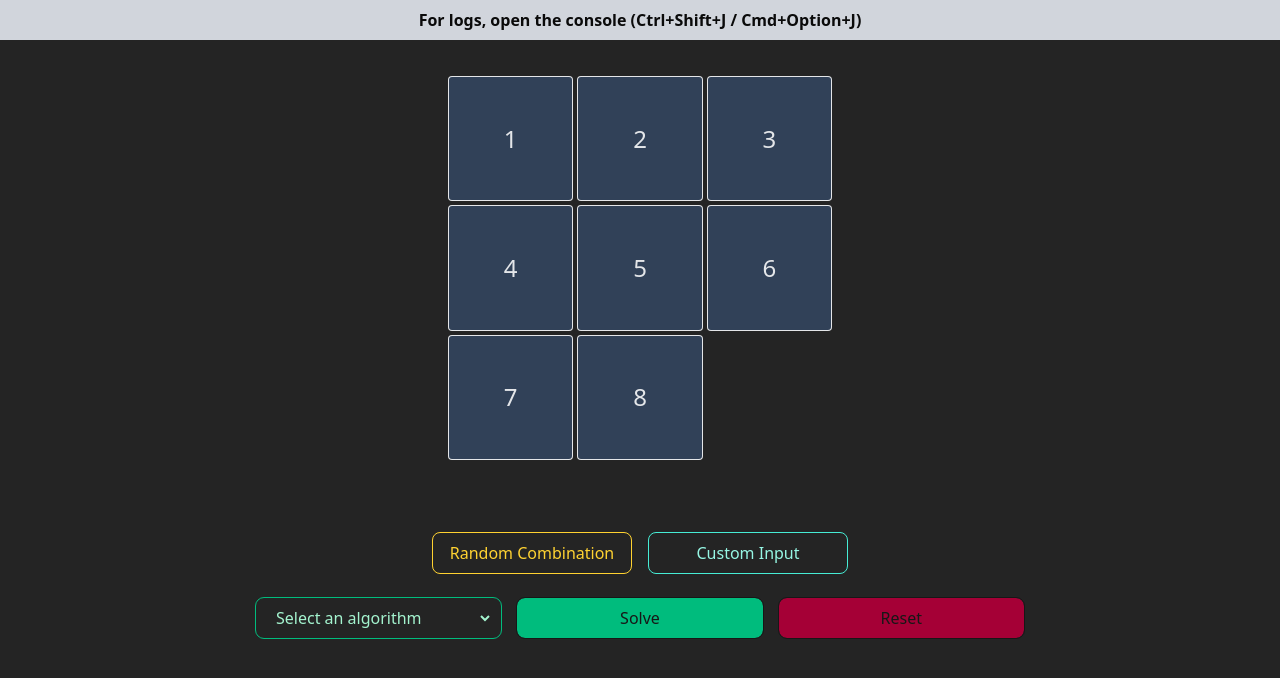
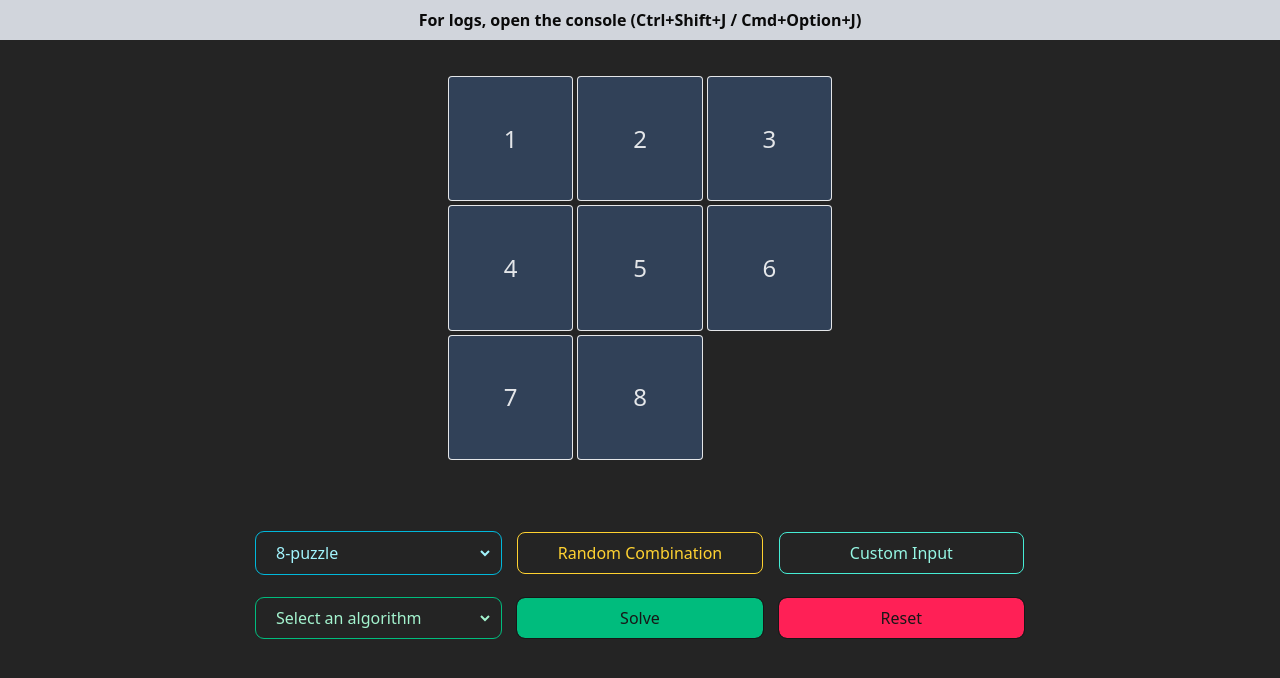
Before and after one commit to ucrboi/cs205_project01, a React (Vite) app: page / in a window 1280 px wide. Shown: the top 678 px of the page. Built offline with nearby package versions, Linux system fonts and the light colour scheme.

Commit message:
Add size controls

```diff
--- a/src/App.tsx
+++ b/src/App.tsx
@@ -1,15 +1,20 @@
-import { useState } from "react";
+import { useEffect, useState } from "react";
 import Board from "./components/Board";
 import ControlPanel from "./components/ControlPanel";
 import BoardInput from "./components/BoardInput";
 
-const finalState = [1, 2, 3, 4, 5, 6, 7, 8, -1];
-
 function App() {
-  const [boardState, setBoardState] = useState(finalState);
+  const [boardState, setBoardState] = useState<number[]>([]);
   const [initialState, setInitialState] = useState(boardState);
   const [isEditing, setIsEditing] = useState(false);
   const [isSolving, setIsSolving] = useState(false);
+  const [size, setSize] = useState(9);
+
+  useEffect(() => {
+    const goalState = Array.from({ length: size - 1 }, (_, i) => i + 1);
+    goalState.push(-1);
+    setBoardState([...goalState]);
+  }, [size]);
 
   return (
     <div className="w-screen min-h-screen p-5 md:px-[20%] flex flex-col gap-y-4">
@@ -41,6 +46,8 @@ function App() {
         setIsEditing={setIsEditing}
         isSolving={isSolving}
         setIsSolving={setIsSolving}
+        size={size}
+        setSize={setSize}
       />
     </div>
   );
--- a/src/components/Board.tsx
+++ b/src/components/Board.tsx
@@ -13,17 +13,15 @@ const spring = {
 };
 
 function Board({ n, boardState }: BoardProps) {
-  const [boardSize, setBoardSize] = useState<number>(n);
+  const [colLength, setColLength] = useState<string>("");
 
   useEffect(() => {
-    setBoardSize(n);
+    setColLength(`grid-cols-${n}`);
   }, [n]);
 
   return (
     <div
-      className={`grid ${
-        boardSize === 3 ? "grid-cols-3" : "grid-cols-4"
-      } gap-1 w-[50vw] md:w-[30vw]  aspect-square mx-auto mb-14`}
+      className={`grid ${colLength} gap-1 w-[50vw] md:w-[30vw]  aspect-square mx-auto mb-14`}
     >
       {boardState.map((t) => {
         if (t === -1) {
--- a/src/components/BoardInput.tsx
+++ b/src/components/BoardInput.tsx
@@ -16,12 +16,12 @@ function BoardInput({
   setInitialState,
   setIsEditing,
 }: BoardInputProps) {
-  const [boardSize, setBoardSize] = useState<number>(n);
+  const [colLength, setColLength] = useState<string>("");
   const [inputs, setInputs] = useState<string[]>(Array(n * n).fill(""));
   const [error, setError] = useState<string>("");
 
   useEffect(() => {
-    setBoardSize(n);
+    setColLength(`grid-cols-${n}`);
     setInputs(boardState.map((s) => `${s}`));
     setError("");
   }, [n, boardState]);
@@ -70,11 +70,7 @@ function BoardInput({
 
   return (
     <div className="flex flex-col items-center space-y-4">
-      <div
-        className={`grid ${
-          boardSize === 3 ? "grid-cols-3" : "grid-cols-4"
-        } gap-1 w-[50vw] aspect-square mx-auto`}
-      >
+      <div className={`grid ${colLength} gap-1 w-[50vw] aspect-square mx-auto`}>
         {inputs.map((value, i) => (
           <input
             key={i}
--- a/src/components/ControlPanel.tsx
+++ b/src/components/ControlPanel.tsx
@@ -16,6 +16,8 @@ interface ControlPanelProps {
   setIsEditing: Dispatch<SetStateAction<boolean>>;
   isSolving: boolean;
   setIsSolving: Dispatch<SetStateAction<boolean>>;
+  size: number;
+  setSize: Dispatch<SetStateAction<number>>;
 }
 
 function ControlPanel({
@@ -28,6 +30,8 @@ function ControlPanel({
   setIsEditing,
   isSolving,
   setIsSolving,
+  size,
+  setSize,
 }: ControlPanelProps) {
   const algRef = useRef<HTMLSelectElement>(null);
 
@@ -74,9 +78,21 @@ function ControlPanel({
 
   return (
     <form className="flex flex-col gap-6">
-      <div className="flex gap-4 w-full justify-center">
+      <div className="grid grid-cols-3 gap-4 w-full justify-center">
+        <select
+          className="col-span-1 outline outline-cyan-500 text-cyan-200 disabled:outline-gray-500 disabled:text-gray-500 disabled:cursor-not-allowed border-x-8 border-transparent rounded-lg p-2"
+          onChange={(e) => {
+            if (e.target.value) {
+              setSize(Number(e.target.value));
+            }
+          }}
+        >
+          <option value={9}>8-puzzle</option>
+          <option value={16}>15-puzzle</option>
+          <option value={25}>24-puzzle</option>
+        </select>
         <button
-          className="p-2 rounded-lg w-50 cursor-pointer border text-amber-300 border-amber-300 disabled:border-gray-500 disabled:text-gray-500 disabled:cursor-not-allowed"
+          className="p-2 rounded-lg cursor-pointer border text-amber-300 border-amber-300 disabled:border-gray-500 disabled:text-gray-500 disabled:cursor-not-allowed"
           onClick={(e) => {
             e.preventDefault();
             const arr = randomOrderGenerator(n);
@@ -89,7 +105,7 @@ function ControlPanel({
         </button>
         {!isEditing && (
           <button
-            className="p-2 rounded-lg w-50 cursor-pointer border border-teal-300 disabled:border-gray-500 disabled:text-gray-500 disabled:cursor-not-allowed text-teal-200"
+            className="p-2 rounded-lg cursor-pointer border border-teal-300 disabled:border-gray-500 disabled:text-gray-500 disabled:cursor-not-allowed text-teal-200"
             onClick={(e) => {
               e.preventDefault();
               setIsEditing(!isEditing);
@@ -103,7 +119,7 @@ function ControlPanel({
       <div className="grid grid-cols-3 gap-4">
         <select
           className="col-span-1 outline outline-emerald-500 text-emerald-200 disabled:outline-gray-500 disabled:text-gray-500 disabled:cursor-not-allowed border-x-8 border-transparent rounded-lg p-2"
-          disabled={isSolving}
+          disabled={size !== 9 || isSolving}
           ref={algRef}
         >
           <option value="">Select an algorithm</option>
@@ -113,7 +129,7 @@ function ControlPanel({
         </select>
         <button
           className="outline rounded-lg bg-emerald-500 text-neutral-900 cursor-pointer disabled:bg-emerald-800 disabled:cursor-not-allowed"
-          disabled={isSolving}
+          disabled={size !== 9 || isSolving}
           onClick={(e) => {
             e.preventDefault();
             solvePuzzle();
@@ -124,7 +140,9 @@ function ControlPanel({
         <button
           className="outline rounded-lg bg-rose-500 text-neutral-900 cursor-pointer disabled:bg-rose-800 disabled:cursor-not-allowed"
           disabled={
-            isSolving || initialState.join(",") === boardState.join(",")
+            size !== 9 ||
+            isSolving ||
+            initialState.join(",") === boardState.join(",")
           }
           onClick={(e) => {
             e.preventDefault();
@@ -134,6 +152,7 @@ function ControlPanel({
           Reset
         </button>
       </div>
+      {size !== 9 && <p>Solving disabled due to memory constraints</p>}
     </form>
   );
 }
```
